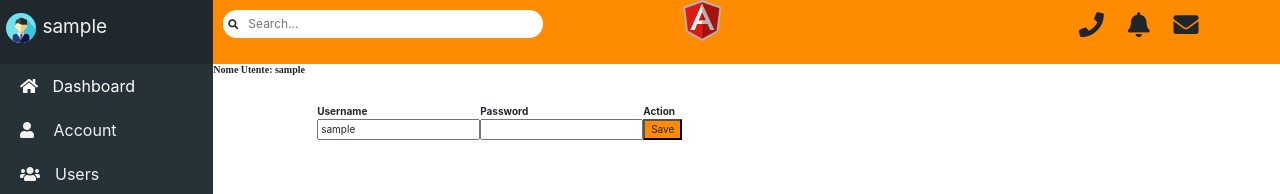
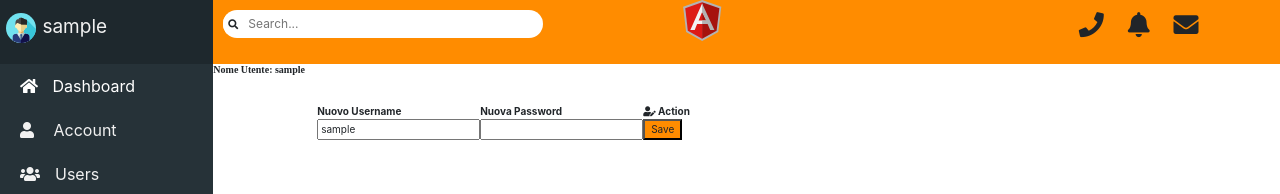
Before and after one commit to AnthonyContrader/BotWord, an Angular app: page /admin-dashboard/profile in a window 1280 px wide. Shown: the top 194 px of the page. Built offline with nearby package versions, Linux system fonts and the light colour scheme; sample sign-in values are in the browser's storage.

Commit message:
Editprofile

```diff
--- a/src/app/admin/profile/profile.component.html
+++ b/src/app/admin/profile/profile.component.html
@@ -1,6 +1,6 @@
 
 <div class="list-group">
-    <i class="fas fa-h" >Nome Utente: {{user.username}} </i>
+    <i class="fas fa-h" >Nome Utente: {{user.username}} {{user.password}} </i>
 
 </div>
 
@@ -13,12 +13,13 @@
         <table>
           <tr>
             <th>
-              Username
+              Nuovo Username
             </th>
             <th>
-              Password
+              Nuova Password
             </th>
             <th>
+              <i class="fas fa-user-edit"></i>
               Action
             </th>
 
@@ -32,7 +33,8 @@
               <input [(ngModel)]="user.password">
             </td>
             <td>
-              <button (click)=update(user)>Save</button>
+
+              <button (click)=update(user) >Save</button>
 
            </td>
           </tr>
--- a/src/app/admin/profile/profile.component.ts
+++ b/src/app/admin/profile/profile.component.ts
@@ -1,31 +1,28 @@
-import { AdminMenuComponent } from './../../layout/admin-layout/admin-menu/admin-menu.component';
-import { Component, OnInit } from '@angular/core';
-import { UserService } from 'src/service/user.service';
-import { UserDTO } from 'src/dto/userdto';
-
+import { Component, OnInit } from "@angular/core";
+import { UserService } from "src/service/user.service";
+import { UserDTO } from "src/dto/userdto";
+import { userInfo } from "os";
 
 @Component({
-  selector: 'app-profile',
-  templateUrl: './profile.component.html',
-  styleUrls: ['./profile.component.css']
+  selector: "app-profile",
+  templateUrl: "./profile.component.html",
+  styleUrls: ["./profile.component.css"],
 })
 export class ProfileComponent implements OnInit {
   user: UserDTO = new UserDTO();
 
-
-  constructor(private service: UserService) { }
-
+  constructor(private service: UserService) {}
 
   ngOnInit() {
-    this.user = JSON.parse(localStorage.getItem('currentUser'));
-   }
 
+    if (localStorage.getItem("currentUser") != null) {
+      this.user = JSON.parse(localStorage.getItem("currentUser"));
+    }
+  }
 
   update(user: UserDTO) {
     this.service.update(user).subscribe();
-    alert("riesegui l'accesso");
-
-
+    localStorage.setItem("currentUser", JSON.stringify(user) );
+    alert("modifiche aggiornate");
   }
-
-  }
+}
--- a/src/app/layout/admin-layout/admin-menu/admin-menu.component.html
+++ b/src/app/layout/admin-layout/admin-menu/admin-menu.component.html
@@ -16,7 +16,7 @@
                         Edit Profile</a>
                 </button>
                 <button class="menubtn" style="background-color: #334247; padding-left: 40px">
-                    <a [routerLink]="['/admin-dashboard/users']"><i class="fas fa-file-alt"
+                    <a [routerLink]="['/admin-dashboard/work-in-progress']"><i class="fas fa-file-alt"
                             style="margin-right: 15px"></i>General Info</a>
                 </button>
             </div>
```
